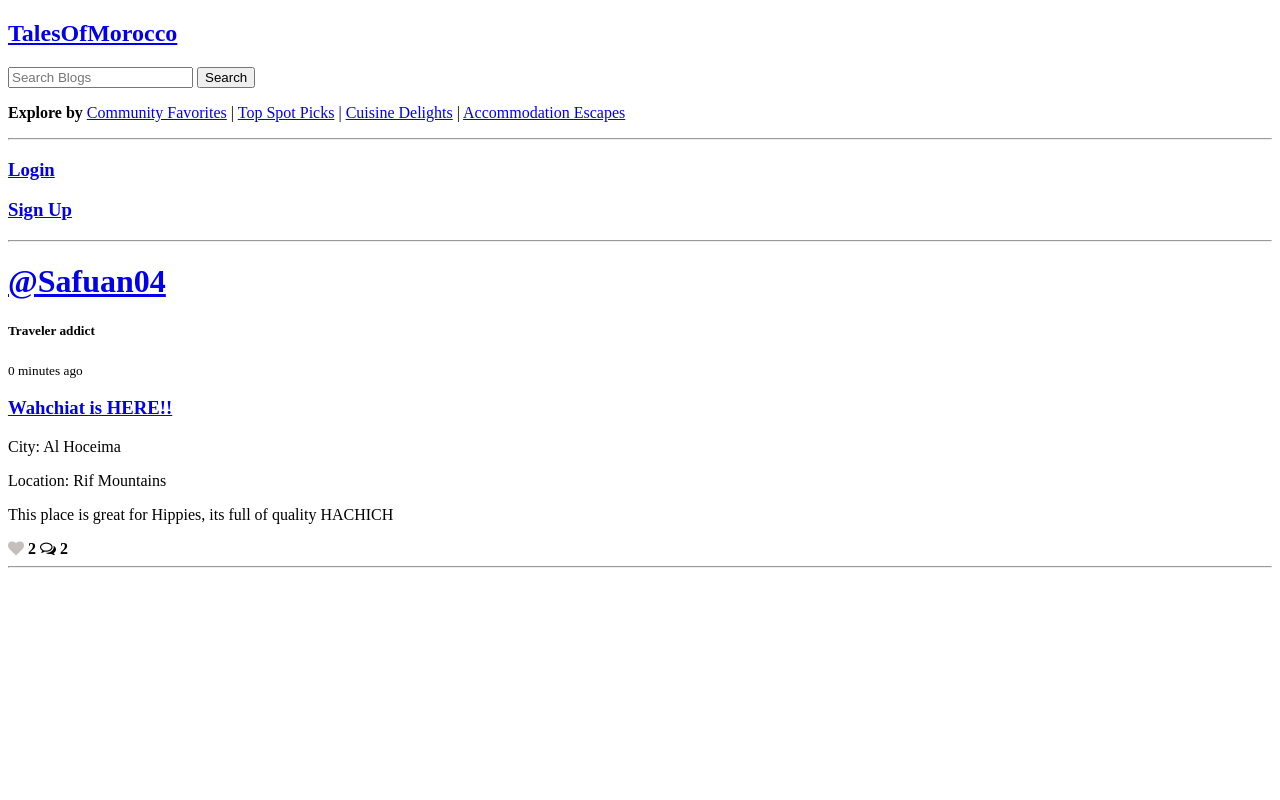
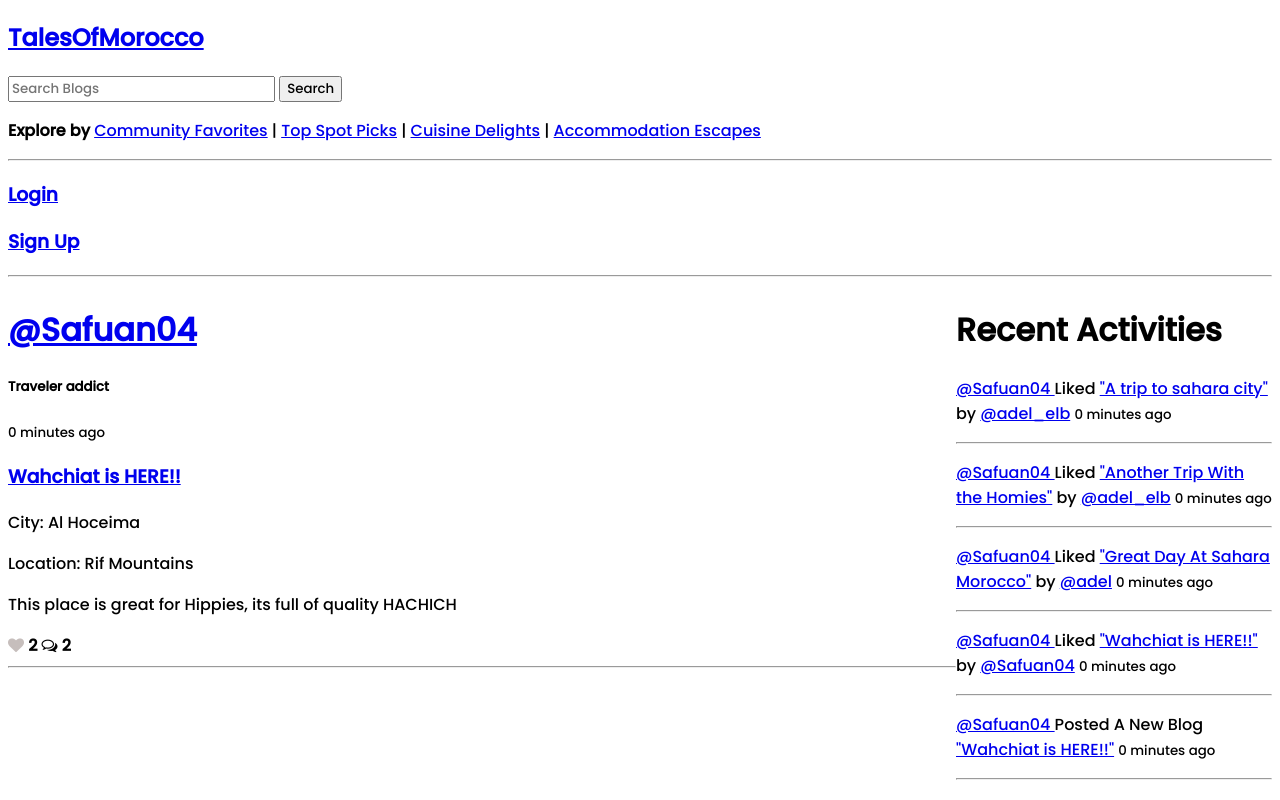
Before and after one commit to Elbadil/Tales_Of_Morocco, a Django app: page /profile/7/ in a window 1280 px wide. Run offline with Django 4.2, Linux system fonts and the light colour scheme; data comes from the database, SQL or seed files in the repository; both versions use the stored data as it was after the commit.

Commit message:
Added Recent Activities to user's profile

```diff
--- a/base/templates/profile.html
+++ b/base/templates/profile.html
@@ -1,6 +1,14 @@
 {% extends 'layout.html' %}
 {% load static %}
 {% block content %}
+<style>
+  .profile-container {
+    display: grid;
+    grid-template-columns: 3fr 1fr;
+  }
+</style>
+<div class="profile-container">
+  <div class="user-posts">
     <h1><a href="{% url 'profile' user.id %}">@{{ user.username }}</a></h1>
     {% if user.bio %}
     <h5>{{ user.bio }}</h5>
@@ -26,5 +34,10 @@
       </div>
       {% endfor %}
     </div>
+  </div>
+  <div class="user-activities">
+    {% include 'activity_feed.html' %}
+  </div>
+</div>
 <script src="{% static 'scripts/like_post.js' %}"></script>
 {% endblock content %}
--- a/base/views.py
+++ b/base/views.py
@@ -11,6 +11,17 @@ from .models import User, BlogPost, Comment, Like, City
 from .forms import MyUserCreationFrom, CreateBlogForm, UpdateUserForm
 
 
+# Application activities
+posts = BlogPost.objects.all()
+comments = Comment.objects.all()
+likes = Like.objects.all()
+activities = sorted(
+    chain(posts, comments, likes),
+    key=attrgetter('created'),
+    reverse=True
+)
+
+
 def home(request):
     """Home Page"""
     query = request.GET.get('s_query') if request.GET.get('s_query') else ''
@@ -22,20 +33,10 @@ def home(request):
 
     postSetup(request, posts)
 
-    recent_posts = BlogPost.objects.all()
-    recent_comments = Comment.objects.all()
-    recent_likes = Like.objects.all()
-
-    activities = sorted(
-        chain(recent_posts, recent_comments, recent_likes),
-        key=attrgetter('created'),
-        reverse=True
-    )
-
     context = {
         'title': 'Home',
         'posts': posts,
-        'activities': activities
+        'activities': activities[:10]
     }
     return render(request, 'home.html', context)
 
@@ -51,7 +52,7 @@ def postSetup(request, posts):
         user_likes = Like.objects.filter(user=request.user)
 
     for post in posts:
-        # Checks if the user and the blogPost share the same Like object
+        # Check if the user and the blogPost share the same Like object
         post.user_liked = user_likes.filter(blogPost=post).exists() if user_likes else False
 
 
@@ -114,10 +115,24 @@ def profilePage(request, pk):
 
     postSetup(request, posts)
 
+    user_comments = user.comment_set.all()
+    user_likes = user.like_set.all()
+
+    activities = sorted(
+        # chain combines the list of objects directly without creating a new list
+        chain(posts, user_comments, user_likes),
+        # attrgetter to only compare the 'created' attribute of the objects
+        # instead of the whole objects, which means it provides more control and
+        # clarity in specifying the attribute to be used for sorting
+        key=attrgetter('created'),
+        reverse=True
+    )
+
     context = {
         'title': 'Profile Page',
         'user': user,
-        'posts': posts
+        'posts': posts,
+        'activities': activities[:10]
     }
     return render(request, 'profile.html', context)
 
@@ -289,7 +304,8 @@ def communityFav(request):
 
     context = {
         'title': 'Community Favorites',
-        'posts': posts
+        'posts': posts,
+        'activities': activities[:10]
     }
     return render(request, 'home.html', context)
 
@@ -303,6 +319,7 @@ def topSpotPicks(request):
 
     context = {
         'title': 'Top Spot Picks',
+        'activities': activities[:10]
     }
     return render(request, 'home.html', context)
 
@@ -314,7 +331,8 @@ def postByCuisine(request):
 
     context = {
         'title': 'Cuisine Delights',
-        'posts': posts
+        'posts': posts,
+        'activities': activities[:10]
     }
     return render(request, 'home.html', context)
 
@@ -326,6 +344,7 @@ def postByAcc(request):
 
     context = {
         'title': 'Accommodation Escapes',
-        'posts': posts
+        'posts': posts,
+        'activities': activities[:10]
     }
     return render(request, 'home.html', context)
--- a/static/styles/main.css
+++ b/static/styles/main.css
@@ -1,3 +1,9 @@
+@import url("https://fonts.googleapis.com/css2?family=Poppins:wght@500&display=swap");
+
+* {
+    font-family: 'Poppins', sans-serif;
+}
+
 .checked {
     color: orange;
 }
```
Also changed, not shown: db.sqlite3. Lines whose indentation alone changed are shown as unchanged.
